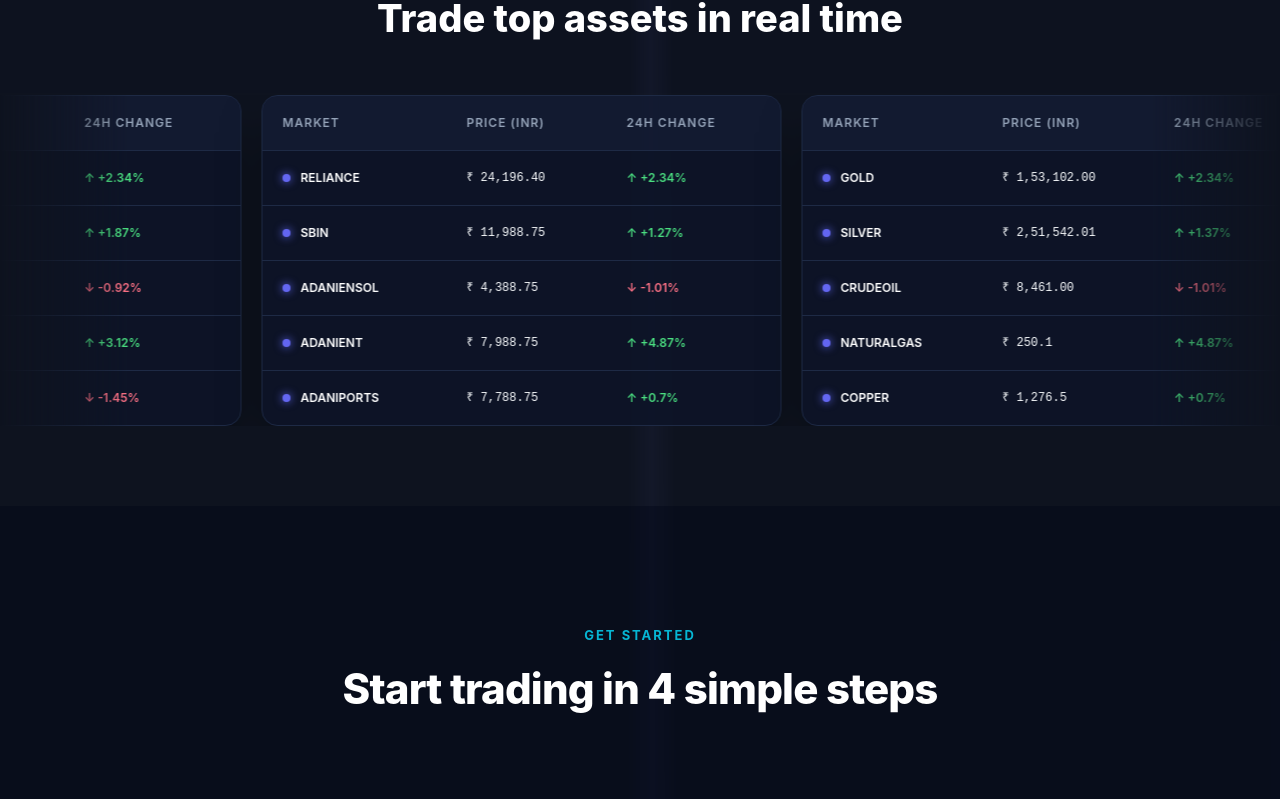
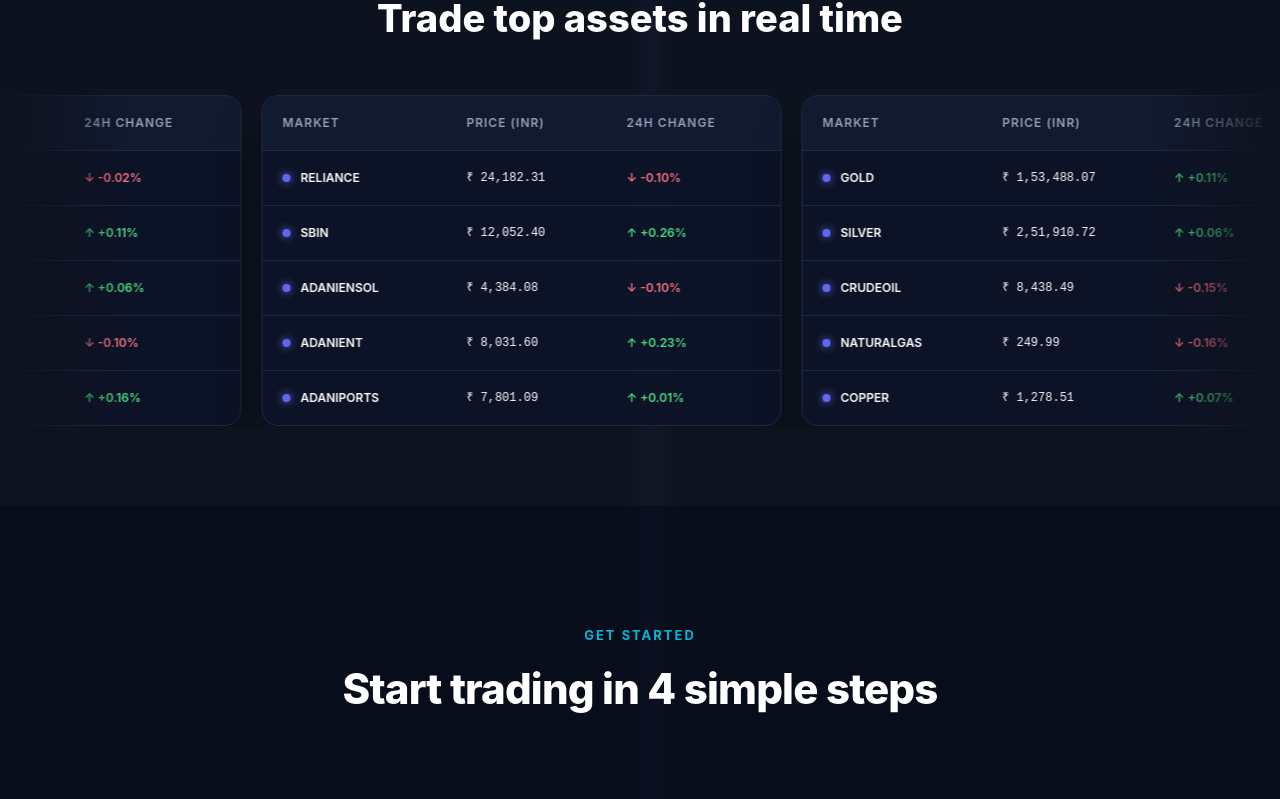
Before and after one commit to kartavya21-dot/Trade_Web_App, a React (Vite) app: page / in a window 1280 px wide. Shown: the part 6004-6803 px from the top of the page. Built offline with nearby package versions, Linux system fonts and the light colour scheme.

Commit message:
Added Changing market table

```diff
--- a/src/components/MarketTable.jsx
+++ b/src/components/MarketTable.jsx
@@ -27,15 +27,13 @@
 ];
 
 const handleSubmit = (m) => {
-
   // 1. Configuration
   const phoneNumber = "919876543210"; // REPLACE with your WhatsApp number (include country code, NO '+' or '-')
 
   // Constructing the body text
-    const message = (
+  const message =
     `Hello,\n\nI am interested in starting my trading journey. I want info related to ${m.name}\n\n` +
-      `Please get in touch with me for onboarding.`
-    );
+    `Please get in touch with me for onboarding.`;
 
   const encodedMessage = encodeURIComponent(message);
 
@@ -43,8 +41,7 @@
   const whatsappUrl = `https://wa.me/${phoneNumber}?text=${encodedMessage}`;
 
   // Using window.open allows them to stay on your site while WhatsApp opens in a new tab
-    window.open(whatsappUrl, '_blank');
-
+  window.open(whatsappUrl, "_blank");
 };
 
 // Breakpoints
@@ -89,6 +86,12 @@
   };
 
   const tdStyle = (i) => ({
+    background:
+      hoveredRow === i
+        ? "rgba(99,102,241,0.05)"
+        : market[i].up
+          ? "rgba(74, 222, 128, 0.05)"
+          : "rgba(251, 113, 133, 0.05)",
     padding: isMobile ? "12px 12px" : isTablet ? "14px 14px" : "18px 20px",
     color: "white",
     fontWeight: 600,
@@ -150,7 +153,14 @@
                   fontWeight: 400,
                 }}
               >
+                <motion.span
+                  key={m.price}
+                  initial={{ opacity: 0.5, y: 2 }}
+                  animate={{ opacity: 1, y: 0 }}
+                  transition={{ duration: 0.25 }}
+                >
                   ₹ {m.price}
+                </motion.span>
               </td>
               <td
                 style={{
@@ -175,7 +185,57 @@
 
   const cardWidth = isMobile ? width * 0.9 : isTablet ? 420 : 520;
   const gap = 20;
-  const duration = isMobile ? 20 : isTablet ? 30 : 40;
+  const duration = isMobile ? 20 : isTablet ? 90 : 40;
+
+  const [marketsData, setMarketsData] = useState(markets);
+
+  useEffect(() => {
+    // each stock gets its own trend memory
+    const trends = {};
+
+    const interval = setInterval(() => {
+      setMarketsData((prev) =>
+        prev.map((group, gi) =>
+          group.map((item, ii) => {
+            const key = `${gi}-${ii}`;
+
+            if (!trends[key]) {
+              trends[key] = {
+                direction: Math.random() > 0.5 ? 1 : -1,
+                strength: Math.random() * 0.3 + 0.1, // smoothness
+              };
+            }
+
+            // occasionally flip trend (like real market sentiment)
+            if (Math.random() < 0.1) {
+              trends[key].direction *= -1;
+            }
+
+            const basePrice = parseFloat(item.price.replace(/,/g, ""));
+
+            const movement =
+              trends[key].direction * (Math.random() * trends[key].strength);
+
+            const newPrice = basePrice * (1 + movement / 100);
+
+            const change = ((newPrice - basePrice) / basePrice) * 100;
+
+            return {
+              ...item,
+              price: newPrice.toLocaleString("en-IN", {
+                minimumFractionDigits: 2,
+                maximumFractionDigits: 2,
+              }),
+              change: `${change >= 0 ? "+" : ""}${change.toFixed(2)}%`,
+              up: change >= 0,
+            };
+          }),
+        ),
+      );
+    }, 2500); // every ~1.2 sec feels natural
+
+    return () => clearInterval(interval);
+  }, []);
 
   return (
     <section
@@ -240,7 +300,7 @@
           whileHover={{ animationPlayState: "paused" }}
           whileTap={{ animationPlayState: "paused" }} // Stops on touch for mobile
         >
-          {[...markets, ...markets].map((market, i) => (
+          {[...marketsData, ...marketsData].map((market, i) => (
             <div key={i} style={{ width: cardWidth, flexShrink: 0 }}>
               <MarketCard
                 market={market}
```
Lines whose indentation alone changed are shown as unchanged.
